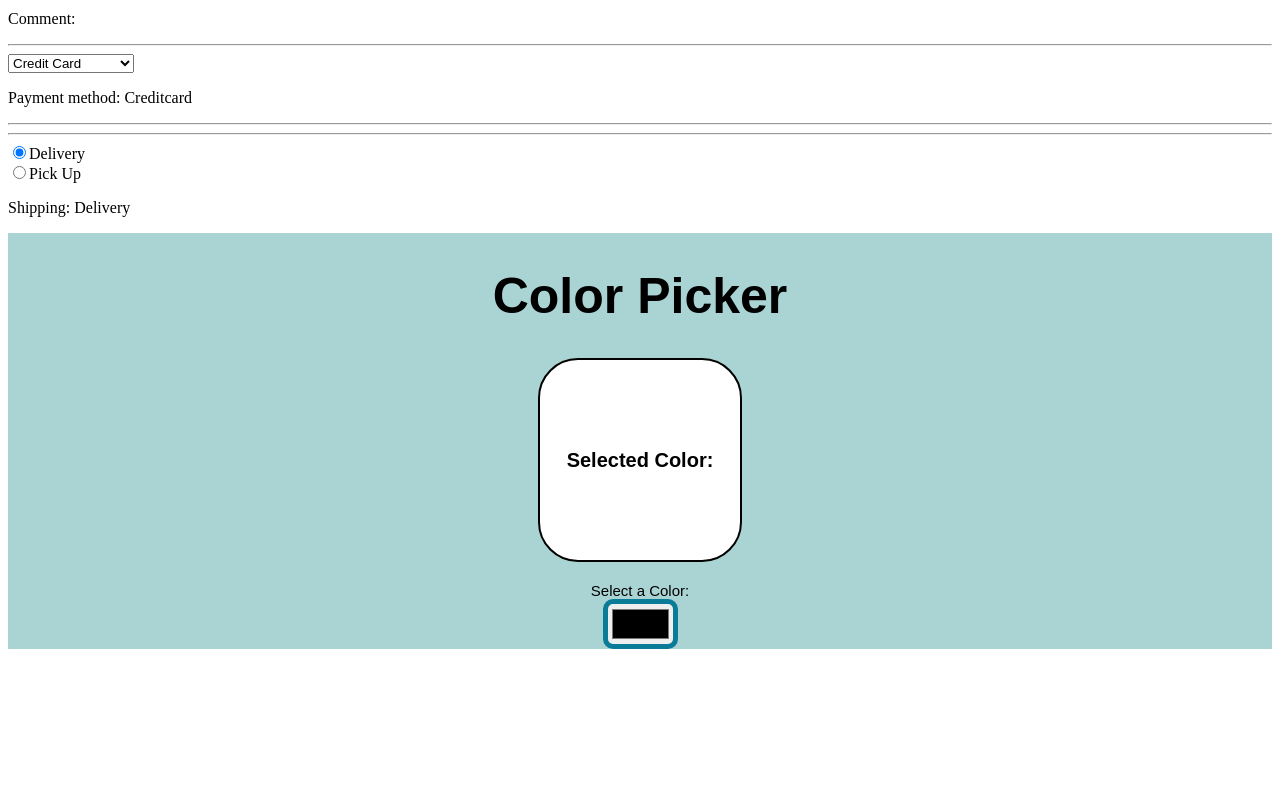
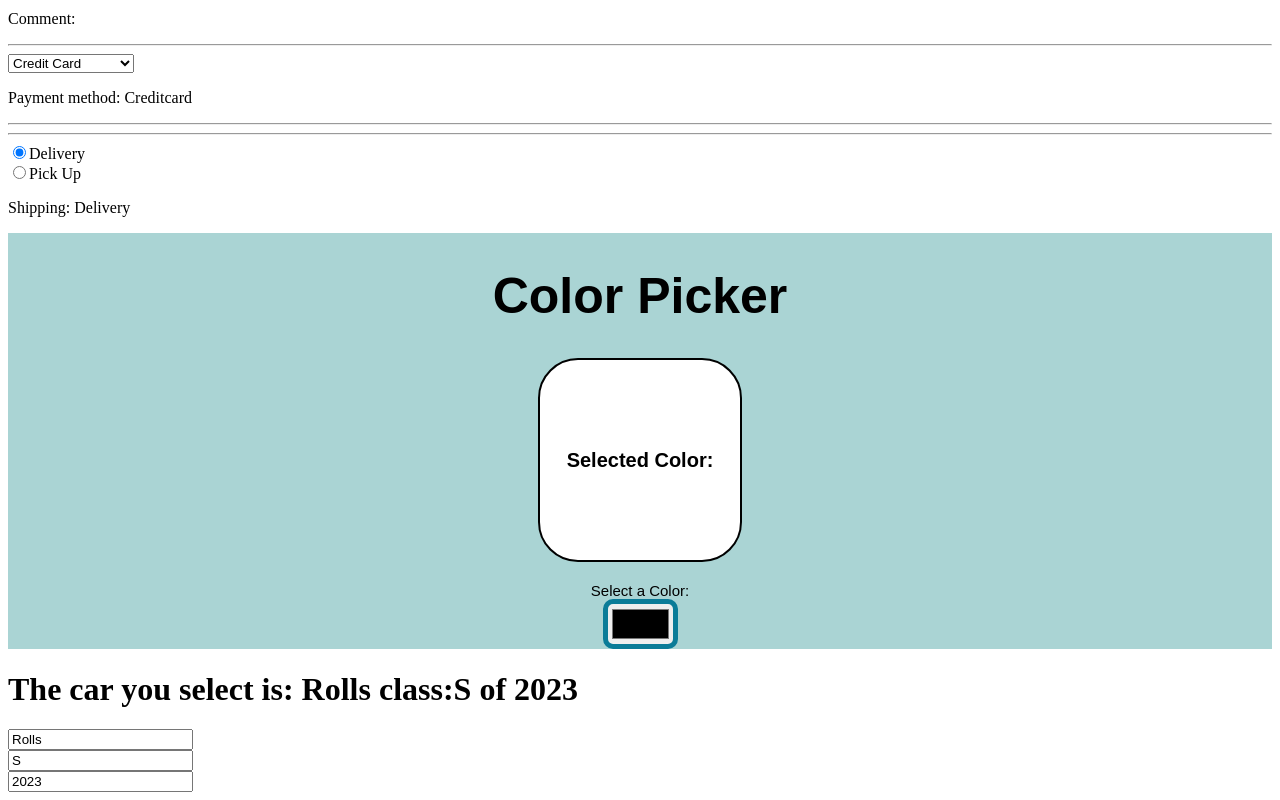
Before and after one commit to samyog777/BroCode, a React (Vite) app in the folder Bro-Code/: page / in a window 1280 px wide. Shown: the part 3744-4544 px from the top of the page. Before the commit the page ends 4401 px from the top, so only its background shows below. Built offline with nearby package versions, Linux system fonts and the light colour scheme.

Commit message:
Object Update

```diff
--- a/Bro-Code/src/App.jsx
+++ b/Bro-Code/src/App.jsx
@@ -10,6 +10,7 @@ import ProfilePic from "./ProfilePic.jsx";
 import MyComponents from "./myComponents.jsx";
 import RealTimeUpdate from "./realTImeUpdate.jsx";
 import ColorPicker from "./colorPicker.jsx";
+import SetObject from "./setObject.jsx";
 
 function App() {
   const fruits = [
@@ -65,6 +66,7 @@ function App() {
       <hr />
       <RealTimeUpdate />
       <ColorPicker />
+      <SetObject />
     </>
   );
 }
--- /dev/null
+++ b/Bro-Code/src/setObject.jsx
@@ -0,0 +1,26 @@
+import react, { useState } from "react";
+
+function SetObject() {
+  const [car, setCar] = useState({ name: "Rolls", class: "S", year: 2023 });
+  function Loadnamehandel(event) {
+    setCar((c) => ({ ...c, name: event.target.value }));
+  }
+  function Loadclasshandel(event) {
+    setCar((c) => ({ ...c, class: event.target.value }));
+  }
+  function Loadnumberhandel(event) {
+    setCar((c) => ({ ...c, year: event.target.value }));
+  }
+  return (
+    <>
+      <h1>
+        The car you select is: {car.name} class:{car.class} of {car.year}
+      </h1>
+      <input type="text" value={car.name} onChange={Loadnamehandel} /> <br />
+      <input type="text" value={car.class} onChange={Loadclasshandel} /> <br />
+      <input type="number" value={car.year} onChange={Loadnumberhandel} />
+    </>
+  );
+}
+
+export default SetObject;
```
